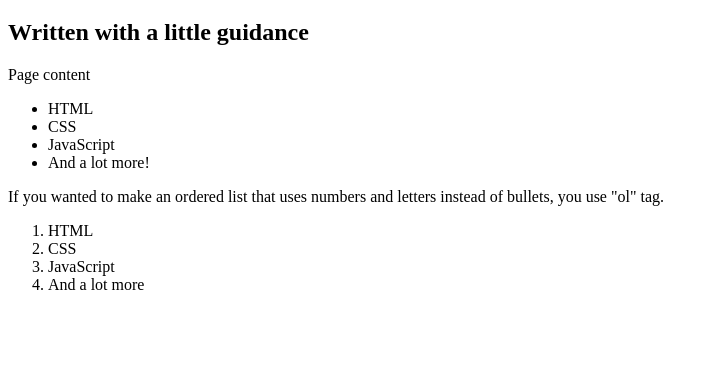
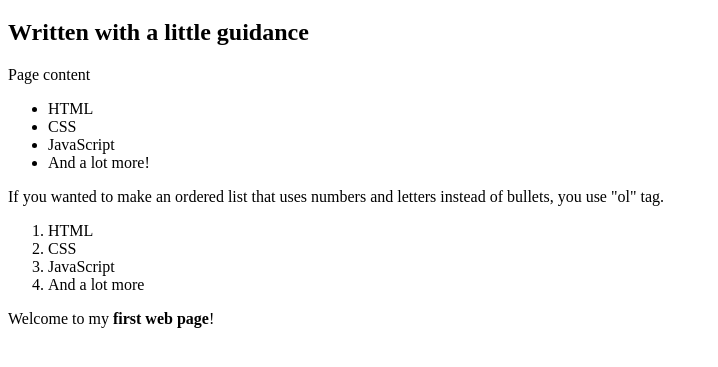
Before and after one commit to Lonzohope/Portfolio20, a plain HTML site: page hello-world.html in a window 1280 px wide. Shown: the part 61-428 px from the top of the page, without its empty margins (0-718 px from the left). Drawn offline with Linux system fonts and the light colour scheme.

Commit message:
Commit changes

```diff
--- a/hello-world.html
+++ b/hello-world.html
@@ -24,5 +24,6 @@
             <li>JavaScript</li>
             <li>And a lot more</li>
         </ol>
+        <p>Welcome to my <strong>first web page</strong>!</p>
     </body>
 </html>
```
